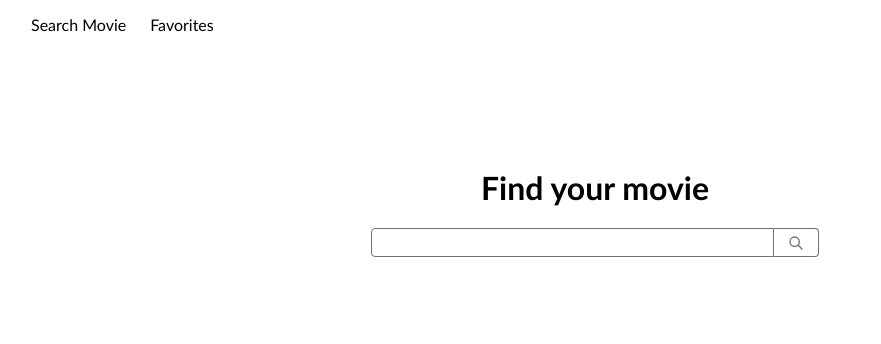
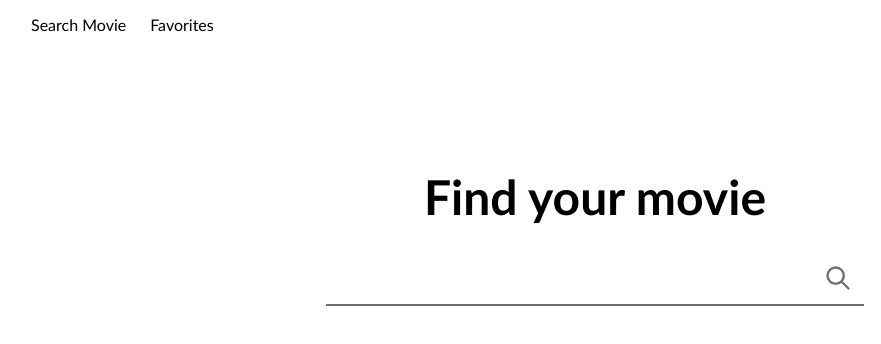
Before and after one commit to SpiKee49/Movie-app, a React (Create React App) app: page / in a window 1280 px wide. Shown: the top 344 px of the page, without its empty margins (45-926 px from the left). Built offline with nearby package versions, Linux system fonts and the light colour scheme.

Commit message:
styling changes

```diff
--- a/package.json
+++ b/package.json
@@ -11,11 +11,13 @@
     "@types/node": "^17.0.45",
     "@types/react": "^18.0.15",
     "@types/react-dom": "^18.0.6",
+    "@types/react-transition-group": "^4.4.5",
     "react": "^18.2.0",
     "react-dom": "^18.2.0",
     "react-redux": "^8.0.2",
     "react-router-dom": "^6.3.0",
     "react-scripts": "5.0.1",
+    "react-transition-group": "^4.4.2",
     "redux-saga": "^1.1.3",
     "typescript": "^4.7.4",
     "web-vitals": "^2.1.4"
--- a/src/assets/styles/_movie-list.scss
+++ b/src/assets/styles/_movie-list.scss
@@ -3,30 +3,50 @@
         margin-bottom: 1em;
         width: 80%;
 
-        .list-item{
+        tr{
             height: 5em !important;
             min-height: 50px;
+
+
+
+
+            .loader {
+                margin: 0 auto;
+                border: 5px solid #f3f3f3; /* Light grey */
+                border-top: 5px solid $description; /* Blue */
+                border-left: 5px solid $description; /* Blue */
+                border-bottom: 5px solid $description; /* Blue */
+                border-radius: 50%;
+                width: 25px;
+                height: 25px;
+                animation: spin 2s linear infinite;
+              }
+
+              @keyframes spin {
+                0% { transform: rotate(0deg); }
+                100% { transform: rotate(360deg); }
+              }
+
+        }
+
+        .list-item{
+
 
             &:hover {
                 background-color: $primary;
                 transition: .5s ease-in-out;
             }
 
+
+
             .poster{
                 padding-left: 1em;
-                width: 100px;
-
-                svg{
-                    width: 100%;
-                    min-width: 50px;
-                    min-height: 50px;
-                    clip-path: circle();
-                    color: $description;
-                }
+                text-align: center;
+                border: 1px solid black;
 
 
-                img{
-                    width: 100%;
+                svg,img{
+                    margin: auto;
                     min-width: 50px;
                     min-height: 50px;
                     clip-path: circle();
@@ -48,8 +68,10 @@
                     margin-left: 0.5em;
                 }
             }
+        }
 
 
 
-        }
+
+
     }
--- a/src/assets/styles/_view.scss
+++ b/src/assets/styles/_view.scss
@@ -1,51 +1,73 @@
-@mixin formStyles( $border-radius-side: left) {
-    border: 1px solid $description;
-    @if $border-radius-side != left {
-        border-radius: 0 .25em .25em 0;
-    }@else{
-        border-radius: .25em 0 0 .25em;
-    }
-    padding: .25em;
-    box-sizing: border-box;
+@mixin formStyles() {
+    outline: none;
+    border: none;
     background-color: white;
 }
 
 .view {
     margin: 0 auto;
     margin-top: 15vh;
-    width: 50vw;
+    width: 60vw;
     text-align: center;
     background-color: white;
     box-sizing: border-box;
 
+
+    h1{
+        font-size: 3em;
+    }
+
+
     form {
         margin: 0 auto;
-        box-sizing: border-box;
         width: 70%;
 
-
+        .input-holder{
+            width: 100%;
+            display: flex;
+            align-items: baseline;
+            box-sizing: border-box;
+            border-bottom: 2px solid $description;
+            padding-bottom: -1px;
 
             input{
                 @include formStyles;
-            width: 90%;
-
+                width: 100%;
+                height: inherit;
+                font-size: 1.5em;
+                padding-left: .5em;
                 &:focus{
-                outline: $secondary;
+                    outline:none;
+                    border-bottom: 2px solid $secondary;
                 }
             }
             button{
-            @include formStyles(right);
-            width: 10%;
-            border-left: none;
+                @include formStyles();
+                height: inherit;
+                box-sizing: border-box;
+                background-color: transparent;
+                &:hover{
 
                     svg{
-                margin-bottom: -.1em;
-                width: 1em;
+                        color: $secondary;
+                        border-radius: 25%;
+                        transition: 0.2s ease-in-out;
+                    }
+                }
+
+                svg{
+                    height: 100%;
+                    min-height: 40px;
+                    transform: scale(0.7);
                     color: $description;
+                }
+
 
             }
         }
 
 
+
+
     }
 }
--- a/src/components/MovieList.tsx
+++ b/src/components/MovieList.tsx
@@ -1,25 +1,45 @@
 import React from 'react';
 import MovieListItem from './MovieListItem';
 import { Movie } from '../app/types';
-import Pagination from './Pagination';
 import { useAppSelector } from '../app/hooks';
 
 function MovieList({ items }: { items: Movie[] }) {
-  const { totalFound } = useAppSelector(
+  const { isLoading } = useAppSelector(
     store => store.movies
   );
+
+  const loader = getPlaceHolders();
+
   return (
     <>
       <table className="movie-list">
         <tbody>
-          {items.map(item => (
-            <MovieListItem movie={item} key={item.imdbID} />
-          ))}
+          {isLoading && loader}
+          {!isLoading &&
+            items.map(item => (
+              <MovieListItem
+                movie={item}
+                key={item.imdbID}
+              />
+            ))}
         </tbody>
       </table>
-      {+totalFound > 10 && <Pagination />}
     </>
   );
 }
 
 export default MovieList;
+
+function getPlaceHolders() {
+  let items = [];
+  for (let i = 0; i < 10; i++) {
+    items.push(
+      <tr>
+        <td>
+          <section className="loader"></section>
+        </td>
+      </tr>
+    );
+  }
+  return items;
+}
--- a/src/components/MovieListItem.tsx
+++ b/src/components/MovieListItem.tsx
@@ -11,12 +11,19 @@ function MovieListItem({ movie }: { movie: Movie }) {
       className="list-item"
       onClick={() => navigate(`/movies/${movie.imdbID}`)}
     >
-      <td className="poster">
-        <MoviePoster src={movie.Poster} alt={movie.Title} />
+      <td>
+        <section className="poster">
+          <MoviePoster
+            src={movie.Poster}
+            alt={movie.Title}
+          />
+        </section>
       </td>
-      <td className="description">
-        {movie.Title}
-        <sub>{movie.Year}</sub>
+      <td>
+        <section className="description">
+          {movie.Title}
+          <sub>{movie.Year}</sub>
+        </section>
       </td>
     </tr>
   );
--- a/src/components/SearchForm.tsx
+++ b/src/components/SearchForm.tsx
@@ -4,7 +4,10 @@ import {
   useAppDispatch,
   useAppSelector,
 } from '../app/hooks';
-import { getMoviesFetch } from '../features/movies/movieSlice';
+import {
+  getMoviesFetch,
+  resetPageNumber,
+} from '../features/movies/movieSlice';
 import { handleSearch } from '../features/movies/movieSlice';
 
 function SearchForm() {
@@ -16,9 +19,11 @@ function SearchForm() {
     <form
       onSubmit={event => {
         event.preventDefault();
+        dispatch(resetPageNumber());
         dispatch(getMoviesFetch());
       }}
     >
+      <section className="input-holder">
         <input
           type="text"
           className="search"
@@ -30,6 +35,7 @@ function SearchForm() {
         <button className="search-button">
           <SearchIcon />
         </button>
+      </section>
     </form>
   );
 }
--- a/src/features/movies/movieSlice.ts
+++ b/src/features/movies/movieSlice.ts
@@ -27,6 +27,9 @@ const moviesSlice = createSlice({
   name: 'movies',
   initialState,
   reducers: {
+    resetPageNumber: (state: MovieListState) => {
+      state.currentPage = 1;
+    },
     increasePageNumber: (state: MovieListState) => {
       if (+state.totalFound / 10 === state.currentPage) {
         console.log('limitExceded');
@@ -48,6 +51,8 @@ const moviesSlice = createSlice({
       if (action.payload === '') {
         state.movieList = [];
         state.searchExp = action.payload;
+        state.currentPage = 1;
+        state.totalFound = '';
         return;
       }
       state.searchExp = action.payload;
@@ -82,10 +87,9 @@ const moviesSlice = createSlice({
         total: string;
       }>
     ) => {
+      state.isLoading = false;
       state.movieList = action.payload.movies;
       state.totalFound = action.payload.total;
-      state.isLoading = false;
-      console.log(state.totalFound);
     },
     getMoviesFailure: (state: MovieListState) => {
       state.isLoading = false;
@@ -101,6 +105,7 @@ export const {
   getMoviesFailure,
   increasePageNumber,
   decreasePageNumber,
+  resetPageNumber,
 } = moviesSlice.actions;
 
 export default moviesSlice.reducer;
--- a/src/views/Favorites.tsx
+++ b/src/views/Favorites.tsx
@@ -7,10 +7,10 @@ function Favorites() {
     store => store.movies
   );
   return (
-    <div className="view">
+    <section className="view">
       <h1>Your favorite movies</h1>
       <MovieList items={favorites} />
-    </div>
+    </section>
   );
 }
 
--- a/src/views/Movies.tsx
+++ b/src/views/Movies.tsx
@@ -2,18 +2,22 @@ import React from 'react';
 import SearchForm from '../components/SearchForm';
 import MovieList from '../components/MovieList';
 import { useAppSelector } from '../app/hooks';
+import Pagination from '../components/Pagination';
 
 function Movies() {
-  const { movieList } = useAppSelector(
-    store => store.movies
-  );
+  const { movieList, isLoading, totalFound } =
+    useAppSelector(store => store.movies);
+
+  const renderTable =
+    movieList != null || isLoading !== false;
 
   return (
-    <div className="view">
+    <section className="view">
       <h1>Find your movie</h1>
       <SearchForm />
-      {movieList && <MovieList items={movieList} />}
-    </div>
+      {renderTable && <MovieList items={movieList} />}
+      {+totalFound > 10 && <Pagination />}
+    </section>
   );
 }
 
```
Also changed, not shown: 1 other file (tests, documents, lock files or other folders). Lines whose indentation alone changed are shown as unchanged.
